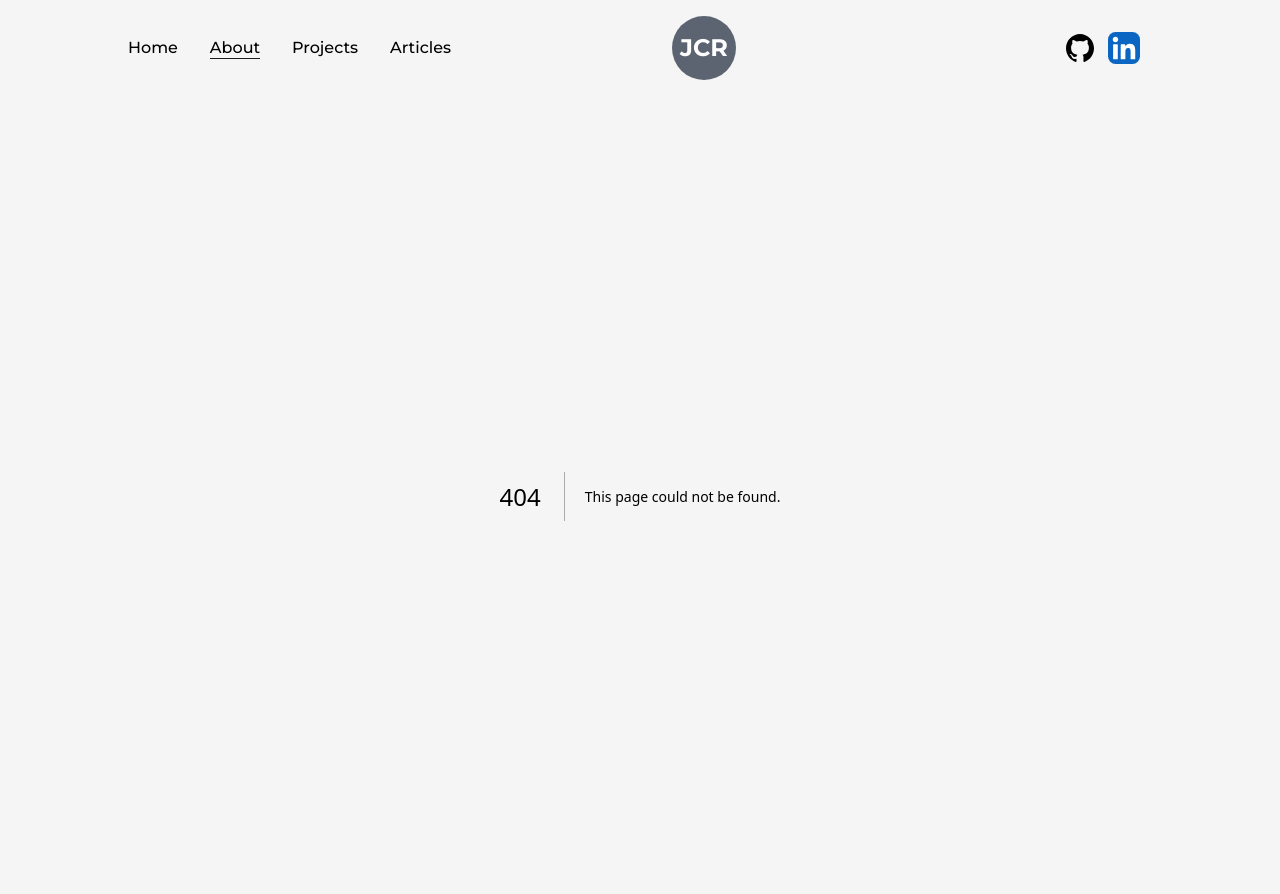
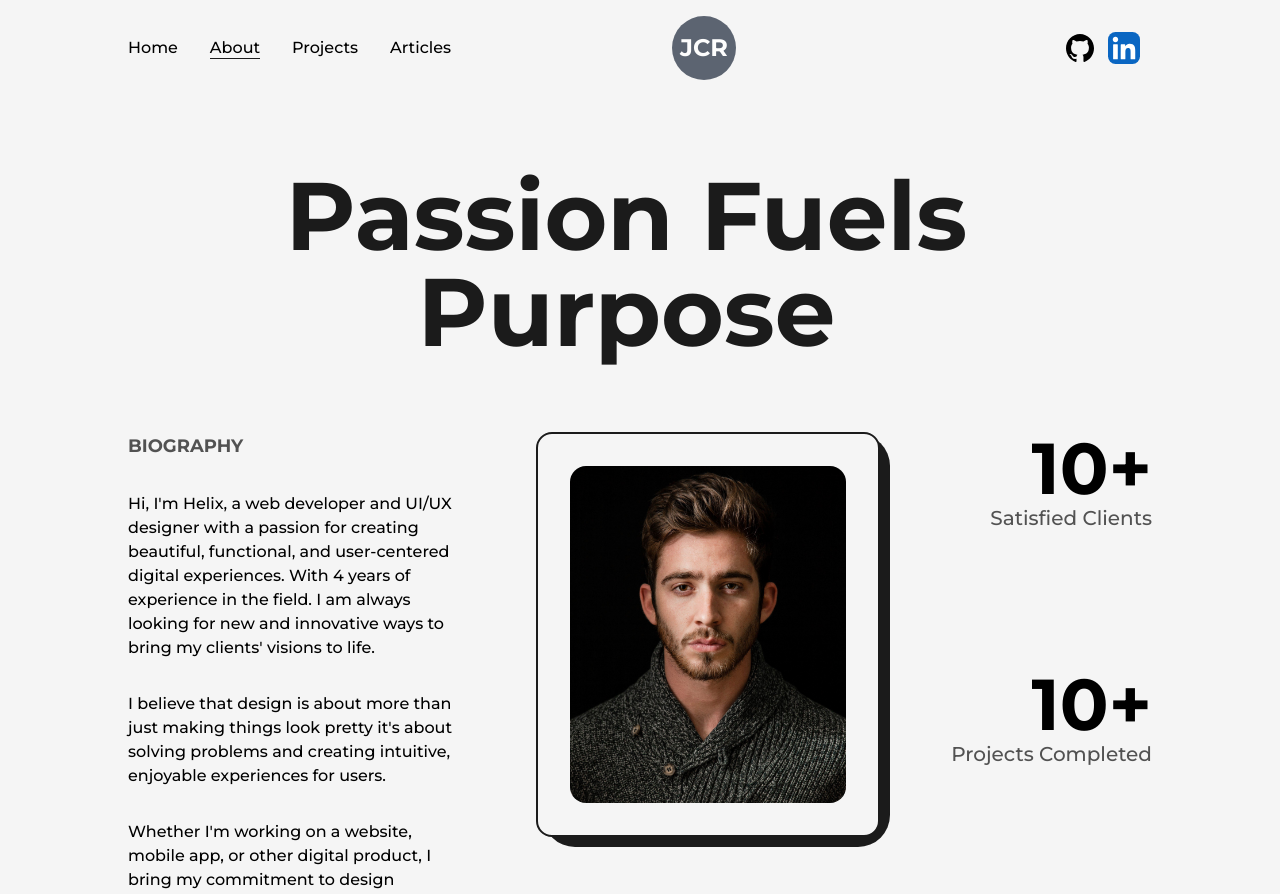
Before and after one commit to JesusC-R/portfolio, a Next.js app: page /about in a window 1280 px wide. Before the commit this address had no page. Shown: the top 894 px of the page. Built offline with nearby package versions, Linux system fonts and the light colour scheme.

Commit message:
Feat: Add About page with text animations.

```diff
--- /dev/null
+++ b/src/app/(pages)/about/page.tsx
@@ -0,0 +1,133 @@
+"use client";
+
+import { useInView, useMotionValue, useSpring } from "framer-motion";
+import { useEffect, useRef, useState } from "react";
+import Image from "next/image";
+
+import AnimatedText from "../../components/text/AnimatedText";
+import profilePic from "../../../../public/images/profile/developer-pic-2.jpg";
+import Layout from "@/app/components/Layout";
+
+interface AnimatedNumbersProps {
+  value: number;
+}
+
+const AnimatedNumbers: React.FC<AnimatedNumbersProps> = ({ value }) => {
+  const ref = useRef<HTMLSpanElement>(null);
+
+  const motionValue = useMotionValue(0);
+  const springValue = useSpring(motionValue, { duration: 3000 });
+  const isInView = useInView(ref, { once: true }); // Executes animation when it`s in view port
+
+  useEffect(() => {
+    if (isInView) {
+      motionValue.set(value);
+    }
+  }, [isInView, value, motionValue]);
+
+  useEffect(() => {
+    springValue.on("change", (latest) => {
+      if (ref.current && latest.toFixed(60) <= value) {
+        ref.current.textContent = latest.toFixed(0);
+      }
+    });
+  }, [springValue, value]);
+
+  return <span ref={ref}></span>;
+};
+
+const About = () => {
+  const [isMounted, setIsMounted] = useState(false);
+
+  useEffect(() => {
+    setIsMounted(true);
+  }, []);
+
+  if (!isMounted) {
+    return null;
+  }
+
+  return (
+    <>
+      <head>
+        <title>JCR | About Page</title>
+        <meta name="description" content="Any description" />
+      </head>
+      <div className="flex w-full flex-col items-center justify-center">
+        <Layout className="pt-16">
+          <AnimatedText text="Passion Fuels Purpose" className="mb-16" />
+          <div className="grid w-full grid-cols-8 gap-16">
+            <div className="col-span-3 flex flex-col items-start justify-start">
+              <h2 className="mb-4 text-lg font-bold uppercase text-dark/75">
+                Biography
+              </h2>
+              <p className="my-4 font-medium">
+                Hi, I&apos;m Helix, a web developer and UI/UX designer with a
+                passion for creating beautiful, functional, and user-centered
+                digital experiences. With 4 years of experience in the field. I
+                am always looking for new and innovative ways to bring my
+                clients&apos; visions to life.
+              </p>
+              <p className="my-4 font-medium">
+                I believe that design is about more than just making things look
+                pretty it&apos;s about solving problems and creating intuitive,
+                enjoyable experiences for users.
+              </p>
+              <p className="my-4 font-medium">
+                Whether I&apos;m working on a website, mobile app, or other
+                digital product, I bring my commitment to design excellence and
+                user-centered thinking to every project I work on. I look
+                forward to the opportunity to bring my skills and passion to
+                your next project.
+              </p>
+            </div>
+            <div
+              className="col-span-3 relative h-max rounded-2xl border-2
+            border-solid border-dark bg-light p-8"
+            >
+              <div
+                className="absolute top-0 -right-3 -z-10 w-[102%] h-[103%]
+                bg-dark rounded-[2rem]"
+              />
+              <Image
+                src={profilePic}
+                alt="Image"
+                className="w-full h-auto rounded-2xl"
+              />
+            </div>
+            <div className="col-span-2 flex flex-col items-end justify-between">
+              <div className="flex flex-col items-end justify-center">
+                <span className="inline-block text-7xl font-bold">
+                  <AnimatedNumbers value={10} />+
+                </span>
+                <h2 className="text-xl font-medium capitalize text-dark/75">
+                  Satisfied Clients
+                </h2>
+              </div>
+
+              <div className="flex flex-col items-end justify-center">
+                <span className="inline-block text-7xl font-bold">
+                  <AnimatedNumbers value={10} />+
+                </span>
+                <h2 className="text-xl font-medium capitalize text-dark/75">
+                  Projects Completed
+                </h2>
+              </div>
+
+              <div className="flex flex-col items-end justify-center">
+                <span className="inline-block text-7xl font-bold">
+                  <AnimatedNumbers value={2} />+
+                </span>
+                <h2 className="text-xl font-medium capitalize text-dark/75">
+                  Years of Experience
+                </h2>
+              </div>
+            </div>
+          </div>
+        </Layout>
+      </div>
+    </>
+  );
+};
+
+export default About;
```
